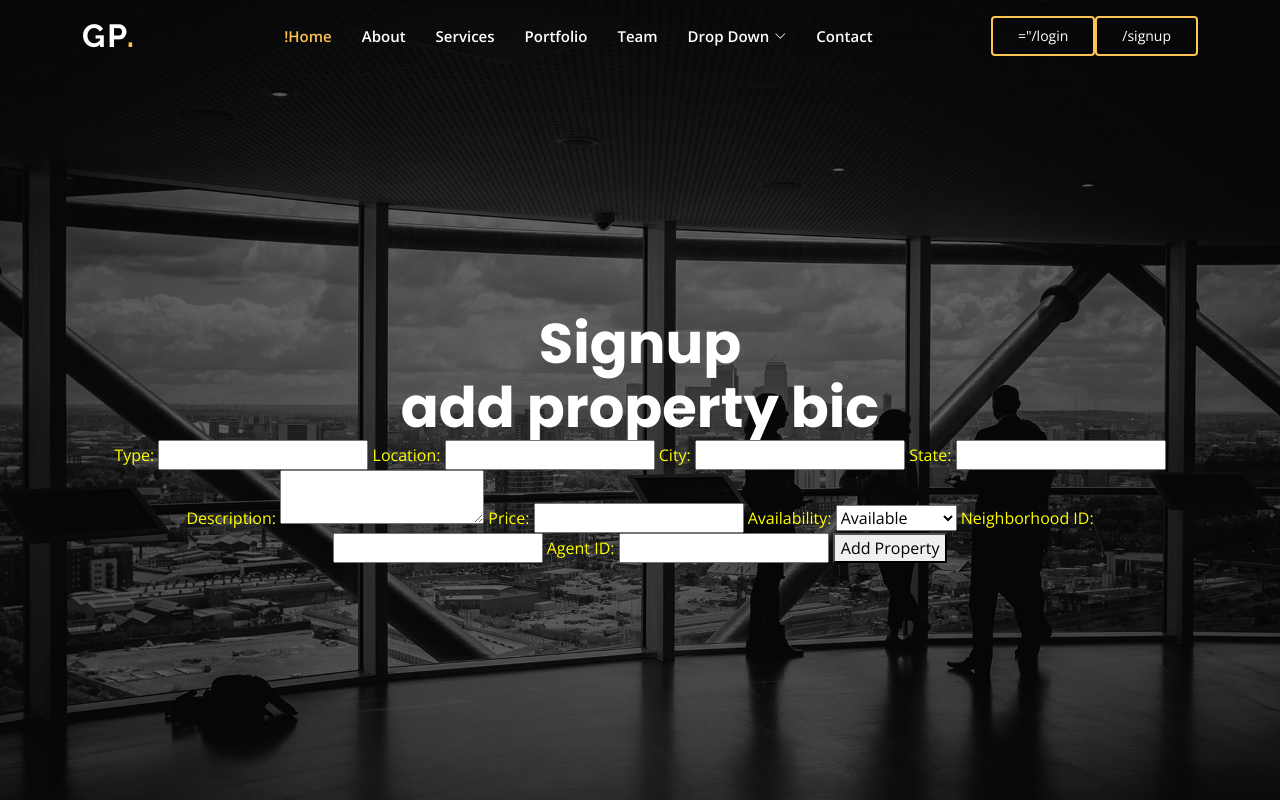
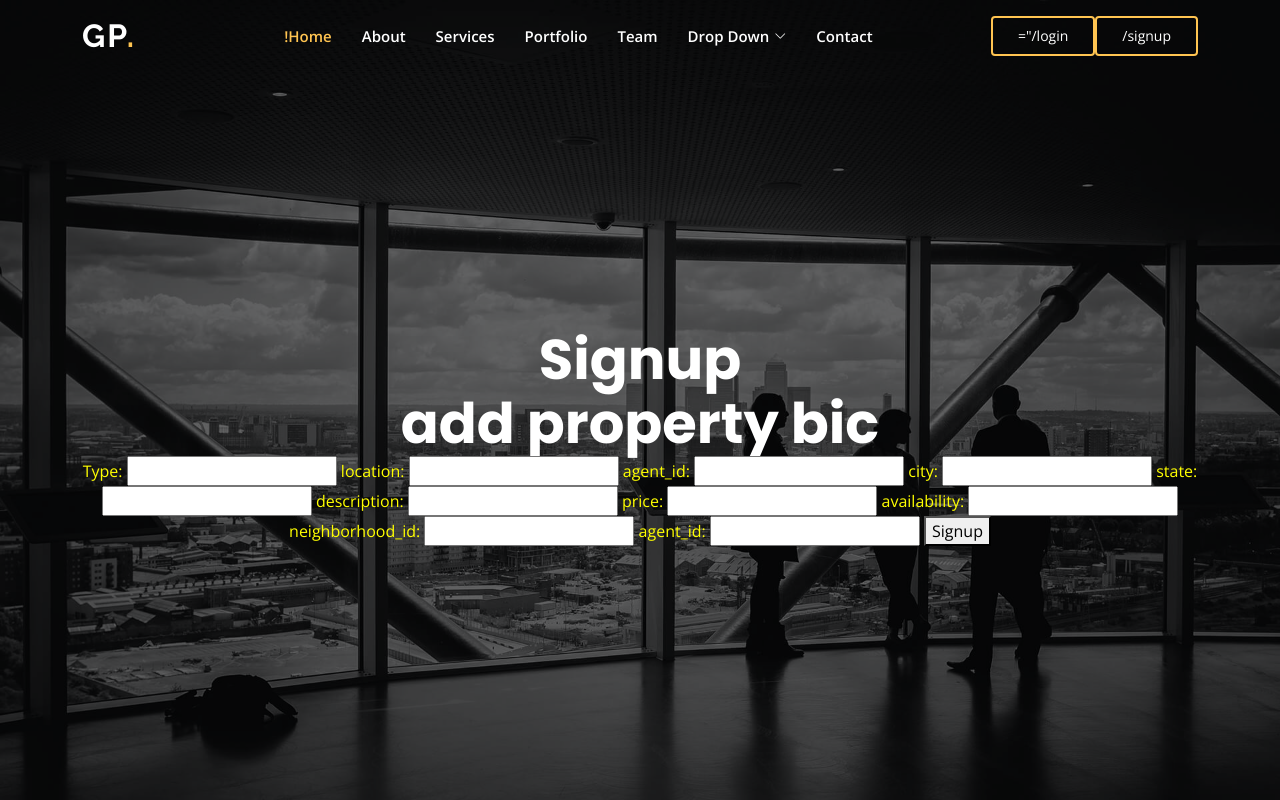
Before and after one commit to MubarizKhan/CS-425-Database-Project, a Flask app: page /add_property in a window 1280 px wide. Run offline with Flask 3, Linux system fonts and the light colour scheme; some libraries are stand-ins or nearby versions.

Commit message:
adding property working

```diff
--- a/app.py
+++ b/app.py
@@ -29,9 +29,6 @@ def index():
     conn.close()
     return render_template('index.html', agents=agents)
 
-# app.route('/yummy/')
-# def dummy():
-#   return render_template('dummy.html')
 
 @app.route('/dummy')
 def dummy():
@@ -45,11 +42,6 @@ def buyer_index():
 @app.route('/login')
 def login():
     return render_template('login.html')
-
-# ')
-# @app.route('logout')
-# def logout():
-#   return render_template('index.html')
 
 @app.route('/signup')
 def signup():
@@ -82,22 +74,6 @@ def login_post():
         return redirect(url_for('index'))
 
 
-
-    # user_id, password_hash = user
-
-    # if not check_password_hash(password_hash, password):
-    #     flash('Invalid email or password.')
-    #     return redirect(url_for('login'))
-
-    # session.clear()
-    # session['user_id'] = user[0]
-    # session['user_type'] = user[4]
-
-    # print('(((((((' * 10)
-    # print(user)
-    # print(')))))' * 10)
-
-    # return redirect(url_for('index'))
 
 
 @app.route('/signup', methods=['POST'])
@@ -151,34 +127,44 @@ def signup_post():
 def add_property():
   print('*L' * 10)
   return render_template('add_property.html')
-  # return redirect(url_for('add_property'))
 
 # @app.route('/add_property',  methods=['POST'])
-@app.route('/add_property/', methods=['POST'])
+@app.route('/add_property', methods=['POST'])
 def insert_property():
 
-  print('heyyyyyyyyyyyyyyyyyyyy')
-  # print(request.form)
-  type = request.form['type']
-  location = request.form['location']
-  # city = request.form['city']
-  # state = request.form['state']
-  # description = request.form['description']
-  # price = request.form['price']
-  available = request.form['available']
-  neighborhood_id = request.form['neighborhood_id']
-  agent_id = request.form['agent_id']
+    conn = get_db_connection()
+    cur = conn.cursor()
+    try:
+        property_type = request.form['type']
+        location = request.form['location']
+        agent_id = request.form['agent_id']
+        city = request.form['city']
+        state = request.form['state']
+        description = request.form['description']
+        price = request.form['price']
+        availability = request.form['availability']
+        neighborhood_id = request.form['neighborhood_id']
 
-  print(type, location, available, agent_id, neighborhood_id)
-  # print('we here')
+        # Execute the INSERT statement to add the new property to the database
+        cur.execute(
+            """INSERT INTO property (type, location, agent_id, city, state, description, price, availability, neighborhood_id)
+               VALUES (%s, %s, %s, %s, %s, %s, %s, %s, %s);""",
+            (property_type, location, agent_id, city, state, description, price, availability, neighborhood_id)
+        )
 
+        conn.commit()
+        flash('Property added successfully!')
 
+    except Exception as e:
+        conn.rollback()
+        flash('An error occurred while adding the property. Please try again.')
+        print(e)
 
-  # name = request.form['name']
-  # password = request.form['password']
-  # user_type = request.form['user_type']
-  # return render_template('index.html')
-  return redirect(url_for('index'))
+    finally:
+        cur.close()
+
+    return redirect(url_for('index'))
+
 
 @app.route('/logout')
 def logout():
--- a/templates/add_property.html
+++ b/templates/add_property.html
@@ -24,39 +24,39 @@
 
   <form method="post">
     <label for="type">Type:</label>
-    <input type="text" id="#type" name="type" required>
+    <input type="text" id="type" name="type" required>
 
-    <label for="location">Location:</label>
+    <label for="location"> location:</label>
     <input type="text" id="location" name="location" required>
 
-    <label for="city">City:</label>
+    <label for="agent_id"> agent_id:</label>
+    <input type="text" id="agent_id" name="agent_id" required>
+
+    <label for="city">city:</label>
     <input type="text" id="city" name="city" required>
 
-    <label for="state">State:</label>
-    <input type="text" id="state" name="state" required>
 
-    <label for="description">Description:</label>
-    <textarea id="description" name="description" required></textarea>
+    <label for="state">state:</label>
+    <input type="text" id="state" name="state">
 
-    <label for="price">Price:</label>
-    <input type="number" id="price" name="price" required>
+    <label for="description">description:</label>
+    <input type="text" id="description" name="description">
 
-    <label for="availability">Availability:</label>
-    <select id="availability" name="availability" required>
-      <option value="True">Available</option>
-      <option value="False">Not Available</option>
-    </select>
+    <label for="price">price:</label>
+    <input type="text" id="price" name="price">
 
-    <label for="neighborhood_id">Neighborhood ID:</label>
-    <input type="number" id="neighborhood_id" name="neighborhood_id" required>
+    <label for="availability">availability:</label>
+    <input type="text" id="availability" name="availability">
 
-    <label for="agent_id">Agent ID:</label>
-    <input type="number" id="agent_id" name="agent_id" required>
+    <label for="neighborhood_id">neighborhood_id:</label>
+    <input type="text" id="neighborhood_id" name="neighborhood_id">
 
-    <button type="submit">Add Property</button>
+    <label for="agent_id">agent_id:</label>
+    <input type="text" id="agent_id" name="agent_id">
+
+    <button type="submit">Signup</button>
   </form>
 
 
 
-
 {% endblock %}
--- a/templates/dummy.html
+++ b/templates/dummy.html
@@ -45,7 +45,7 @@
           <li><a class="nav-link scrollto active" href="#hero"> Home</a></li>
 
           <li><a class="nav-link scrollto" href= "{{ url_for('add_property') }}">Add Property</a></li>
-          <li><a class="nav-link scrollto" href="#"> Add neighborhood</a></li>
+          <li><a class="nav-link scrollto" href="{{ url_for('add_neighborhood') }}"> Add neighborhood</a></li>
           <li><a class="nav-link scrollto " href="#portfolio">View by Type</a></li>
           <li><a class="nav-link scrollto" href="#team">View Bookings</a></li>
           <li class="dropdown"><a href="#"><span>Drop Down</span> <i class="bi bi-chevron-down"></i></a>
--- a/templates/signup.html
+++ b/templates/signup.html
@@ -11,6 +11,7 @@
       </ul>
     {% endif %}
   {% endwith %}
+
   <form method="post">
     <label for="email">Email:</label>
     <input type="email" id="email" name="email" required>
```
Also changed, not shown: templates/add_neighborhood.html (added).
